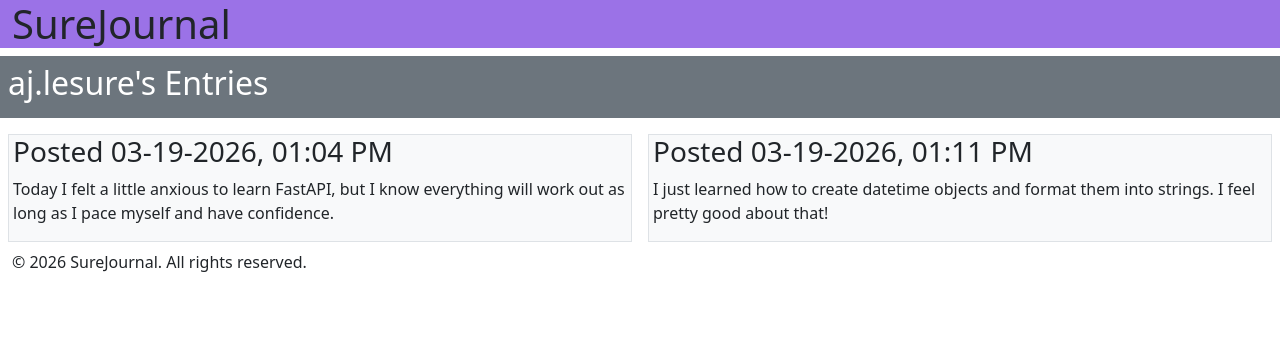
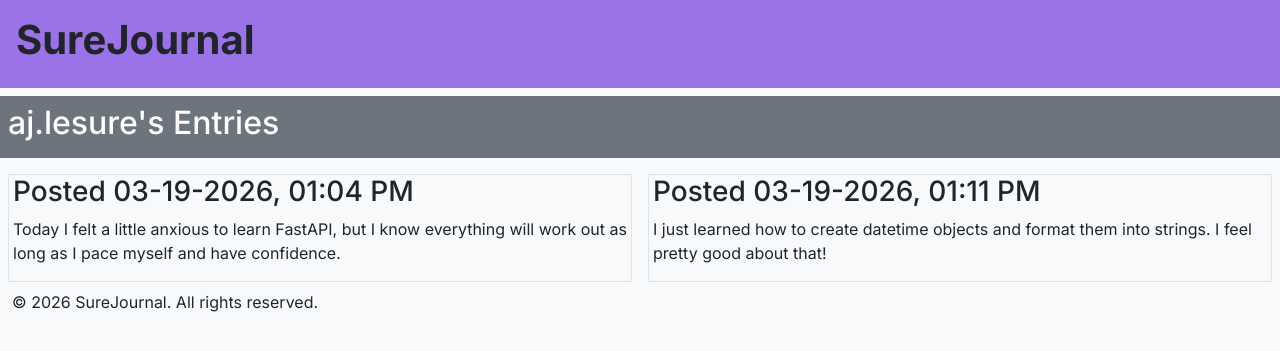
Before and after one commit to AJurBoii/surejournal, a FastAPI app: page / in a window 1280 px wide. Shown: the top 351 px of the page. Run offline with FastAPI, Linux system fonts and the light colour scheme.

Commit message:
Add Inter font

```diff
--- a/templates/layout.html
+++ b/templates/layout.html
@@ -11,14 +11,36 @@
             {% endif %}
         </title>
         <link href="https://cdn.jsdelivr.net/npm/bootstrap@5.3.8/dist/css/bootstrap.min.css" rel="stylesheet" integrity="sha384-sRIl4kxILFvY47J16cr9ZwB07vP4J8+LH7qKQnuqkuIAvNWLzeN8tE5YBujZqJLB" crossorigin="anonymous">
+        <link rel="preconnect" href="https://fonts.googleapis.com">
+        <link rel="preconnect" href="https://fonts.gstatic.com" crossorigin>
+        <link href="https://fonts.googleapis.com/css2?family=Inter:ital,opsz,wght@0,14..32,100..900;1,14..32,100..900&display=swap" rel="stylesheet">
         <style>
             .bg-purple {
                 background-color: #9b72e7;
             }
+
+            .inter-font {
+                font-family: 'Inter', sans-serif;
+                font-weight: 200;
+                font-style: normal;
+            }
+
+            .inter-font-bold {
+                font-family: 'Inter', sans-serif;
+                font-weight: 700;
+                font-style: normal;
+            }
+
+            body {
+                background-color: #f8f9fa;
+                font-family: 'Inter', sans-serif;
+            }
         </style>
     </head>
     <nav>
-        <div class="container-fluid bg-purple"><h1>SureJournal</h1></div>
+        <div class="container-fluid bg-purple p-3">
+            <h1 class="inter-font-bold">SureJournal</h1>
+        </div>
     </nav>
     <body>
         {% block content %}
```
